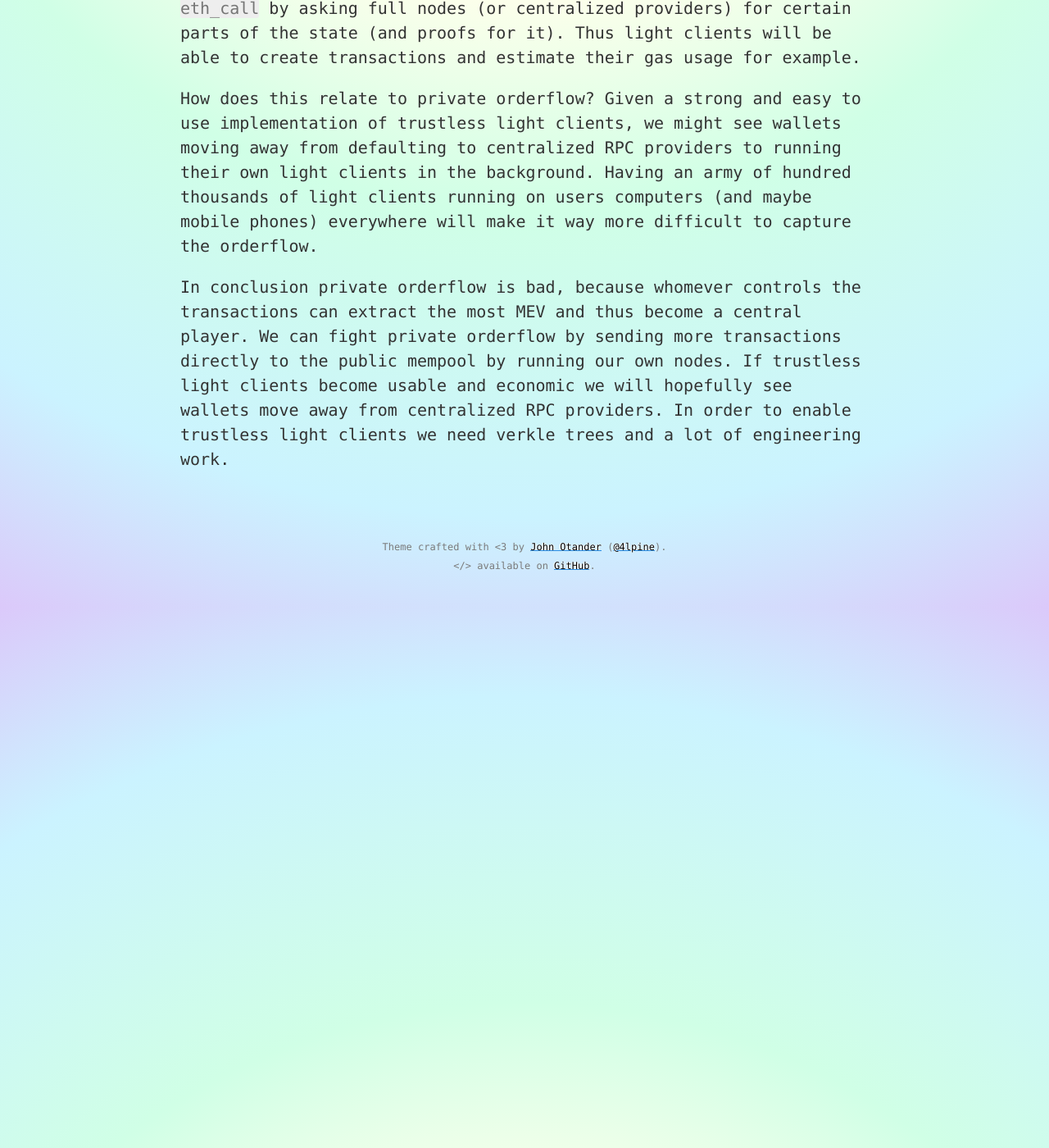
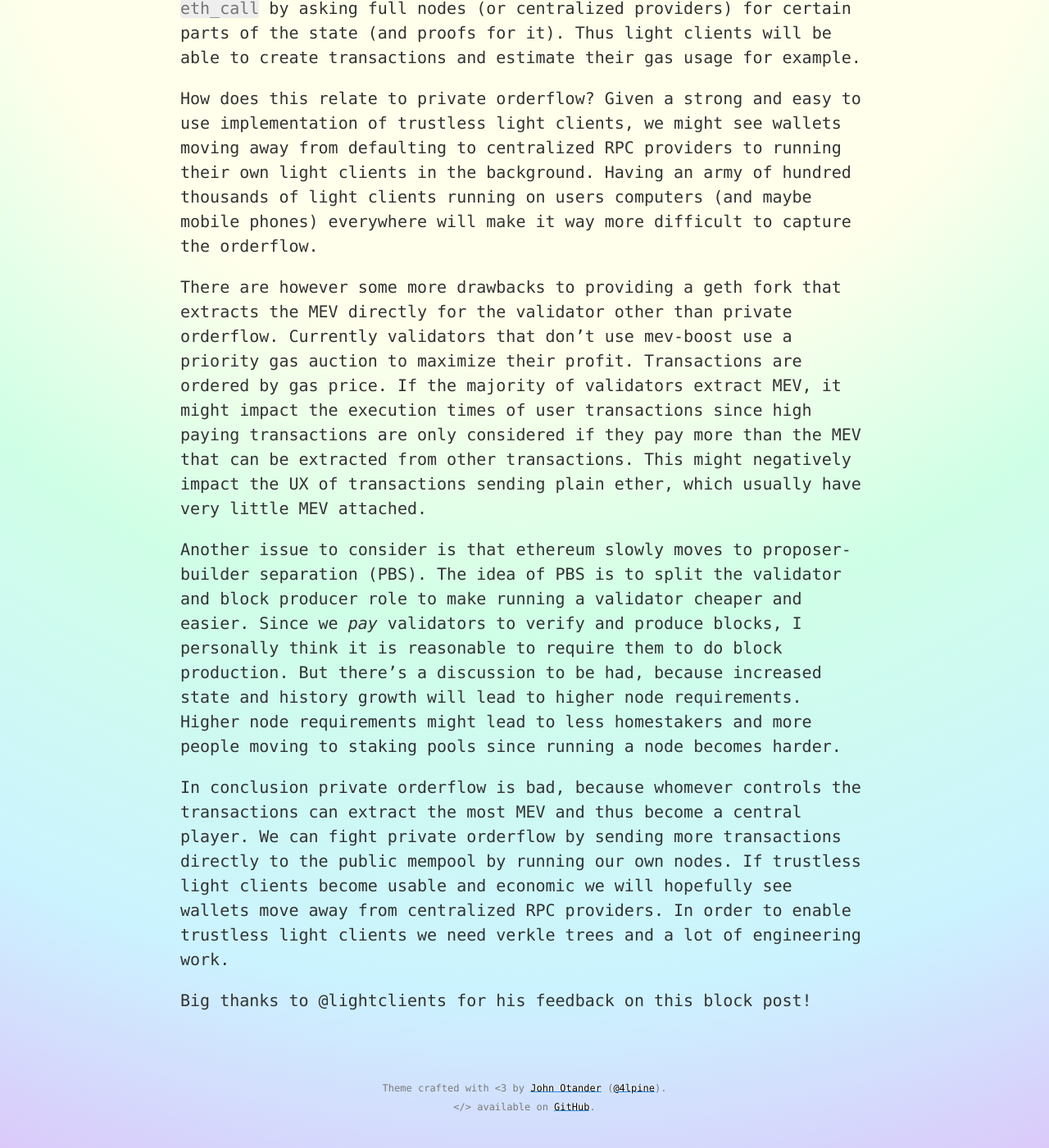
Before and after one commit to MariusVanDerWijden/MariusVanDerWijden.github.io, a Jekyll site: the page built from _posts/2022-10-21-lightclients.md, in a window 1280 px wide and 1400 px high, scrolled down 1837 px. Shown: the whole window at 82% size. Built offline with Jekyll 4.4.1, drawn with Linux system fonts in a browser that asks for light colours; some of the changed text lies outside the part shown.

Commit message:
posts: add pga, pbs

```diff
--- a/_posts/2022-10-21-lightclients.md
+++ b/_posts/2022-10-21-lightclients.md
@@ -46,7 +46,21 @@ How does this relate to private orderflow?
 Given a strong and easy to use implementation of trustless light clients, we might see wallets moving away from defaulting to centralized RPC providers to running their own light clients in the background.
 Having an army of hundred thousands of light clients running on users computers (and maybe mobile phones) everywhere will make it way more difficult to capture the orderflow.
 
+There are however some more drawbacks to providing a geth fork that extracts the MEV directly for the validator other than private orderflow.
+Currently validators that don't use mev-boost use a priority gas auction to maximize their profit.
+Transactions are ordered by gas price.
+If the majority of validators extract MEV, it might impact the execution times of user transactions since high paying transactions are only considered if they pay more than the MEV that can be extracted from other transactions.
+This might negatively impact the UX of transactions sending plain ether, which usually have very little MEV attached.
+
+Another issue to consider is that ethereum slowly moves to proposer-builder separation (PBS).
+The idea of PBS is to split the validator and block producer role to make running a validator cheaper and easier.
+Since we *pay* validators to verify and produce blocks, I personally think it is reasonable to require them to do block production.
+But there's a discussion to be had, because increased state and history growth will lead to higher node requirements.
+Higher node requirements might lead to less homestakers and more people moving to staking pools since running a node becomes harder.
+
 In conclusion private orderflow is bad, because whomever controls the transactions can extract the most MEV and thus become a central player.
 We can fight private orderflow by sending more transactions directly to the public mempool by running our own nodes.
 If trustless light clients become usable and economic we will hopefully see wallets move away from centralized RPC providers.
 In order to enable trustless light clients we need verkle trees and a lot of engineering work.
+
+Big thanks to @lightclients for his feedback on this block post!
```
Also changed, not shown: other parts of _posts/2022-10-21-lightclients.md (+2 -2 lines).
